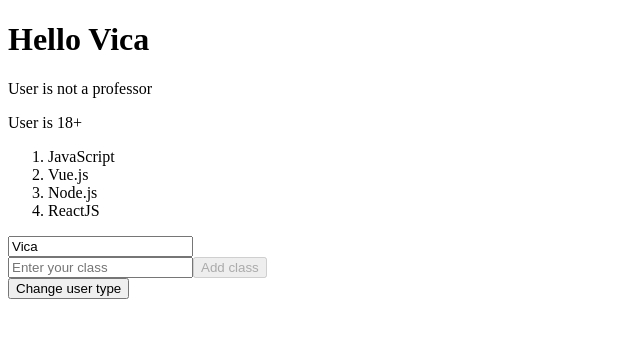
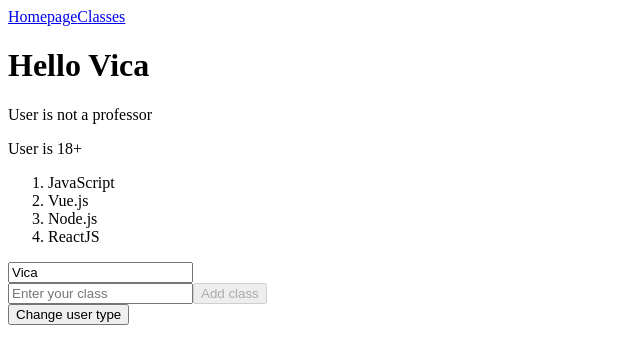
Before and after one commit to Vica-lab-dev/Vue.js, a Vue app in the folder 2-components/: page / in a window 1280 px wide. Shown: the top 364 px of the page, without its empty margins (0-640 px from the left). Built offline with nearby package versions, Linux system fonts and the light colour scheme.

Commit message:
feat: integrate Navigation component into App.vue

```diff
--- a/2-components/src/App.vue
+++ b/2-components/src/App.vue
@@ -1,4 +1,6 @@
 <template>
+  <Navigation></Navigation>
+
   <h1>Hello {{ name }}</h1>
 
   <p v-if="professor">User is a professor</p>
@@ -24,8 +26,12 @@
 </template>
 
 <script>
+
+import Navigation from "@/components/Navigation.vue";
+
 export default {
   name: "App",
+  components: {Navigation},
   data() {
     return {
       name: "Vica",
```
